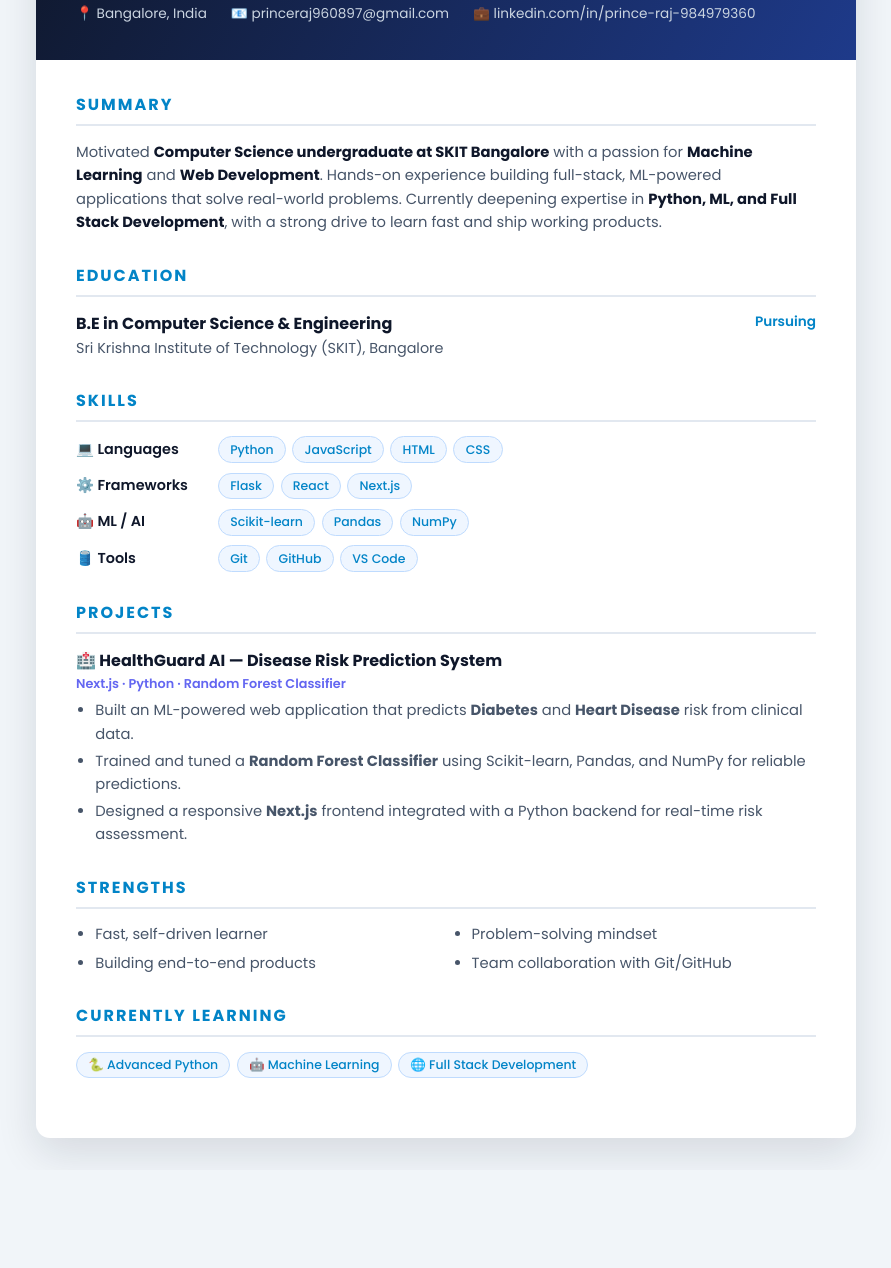
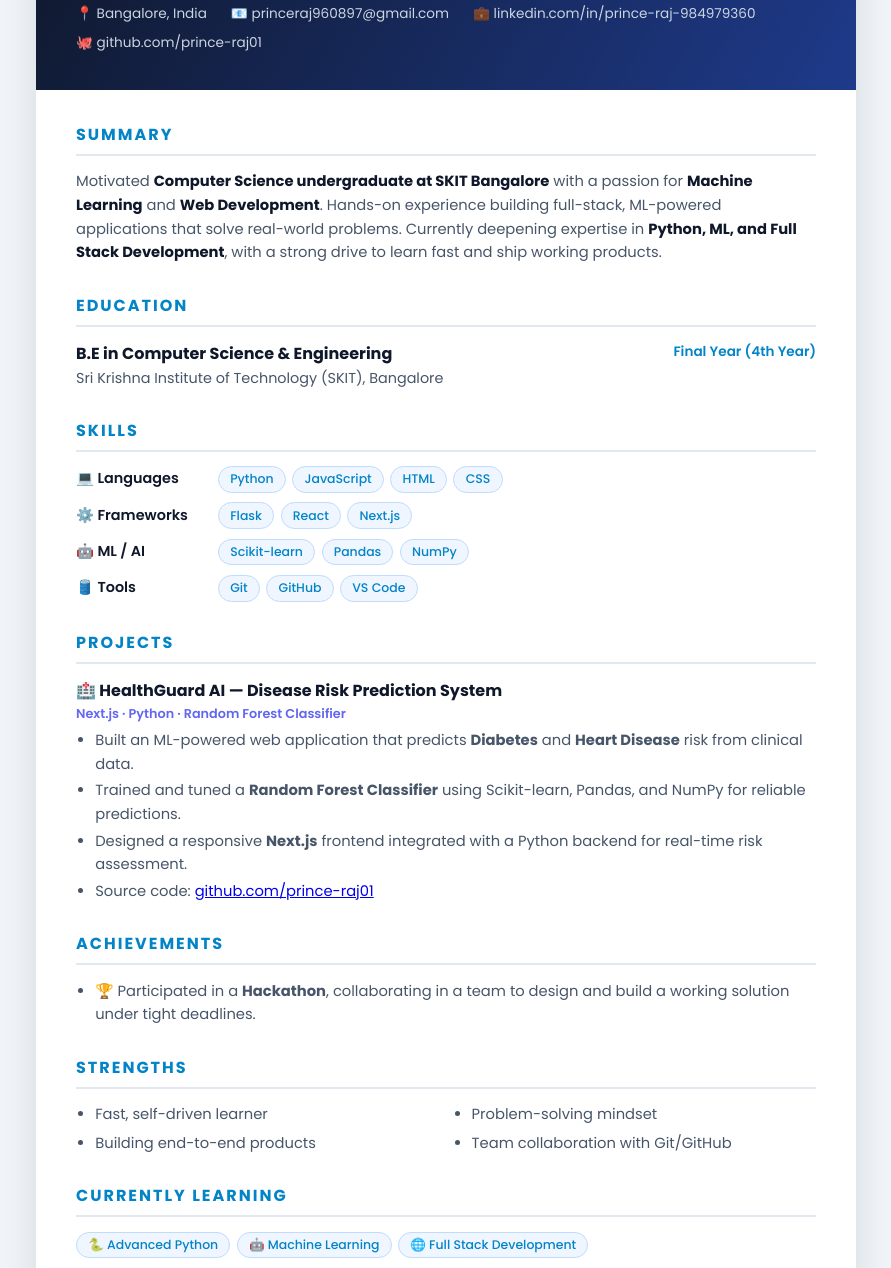
Before and after one commit to prince-raj01/portfolio, a plain HTML site: page resume.html in a window 1280 px wide. Shown: the part 224-1492 px from the top of the page, without its empty margins (194-1085 px from the left). Before the commit the page ends 1394 px from the top, so only its background shows below. Drawn offline with Linux system fonts and the light colour scheme.

Commit message:
Add GitHub link, 4th year status, and hackathon achievement

```diff
--- a/resume.html
+++ b/resume.html
@@ -183,6 +183,7 @@
         <span>📍 Bangalore, India</span>
         <a href="mailto:princeraj960897@gmail.com">📧 princeraj960897@gmail.com</a>
         <a href="https://www.linkedin.com/in/prince-raj-984979360" target="_blank" rel="noopener">💼 linkedin.com/in/prince-raj-984979360</a>
+        <a href="https://github.com/prince-raj01" target="_blank" rel="noopener">🐙 github.com/prince-raj01</a>
       </div>
     </header>
 
@@ -205,7 +206,7 @@
             <h3>B.E in Computer Science &amp; Engineering</h3>
             <p class="where">Sri Krishna Institute of Technology (SKIT), Bangalore</p>
           </div>
-          <span class="when">Pursuing</span>
+          <span class="when">Final Year (4th Year)</span>
         </div>
       </section>
 
@@ -245,6 +246,14 @@
           <li>Built an ML-powered web application that predicts <strong>Diabetes</strong> and <strong>Heart Disease</strong> risk from clinical data.</li>
           <li>Trained and tuned a <strong>Random Forest Classifier</strong> using Scikit-learn, Pandas, and NumPy for reliable predictions.</li>
           <li>Designed a responsive <strong>Next.js</strong> frontend integrated with a Python backend for real-time risk assessment.</li>
+          <li>Source code: <a href="https://github.com/prince-raj01" target="_blank" rel="noopener">github.com/prince-raj01</a></li>
+        </ul>
+      </section>
+
+      <section class="res-section">
+        <h2>Achievements</h2>
+        <ul style="padding-left: 1.2rem;">
+          <li>🏆 Participated in a <strong>Hackathon</strong>, collaborating in a team to design and build a working solution under tight deadlines.</li>
         </ul>
       </section>
 
```
Also changed, not shown: index.html (+6 -1 lines).
